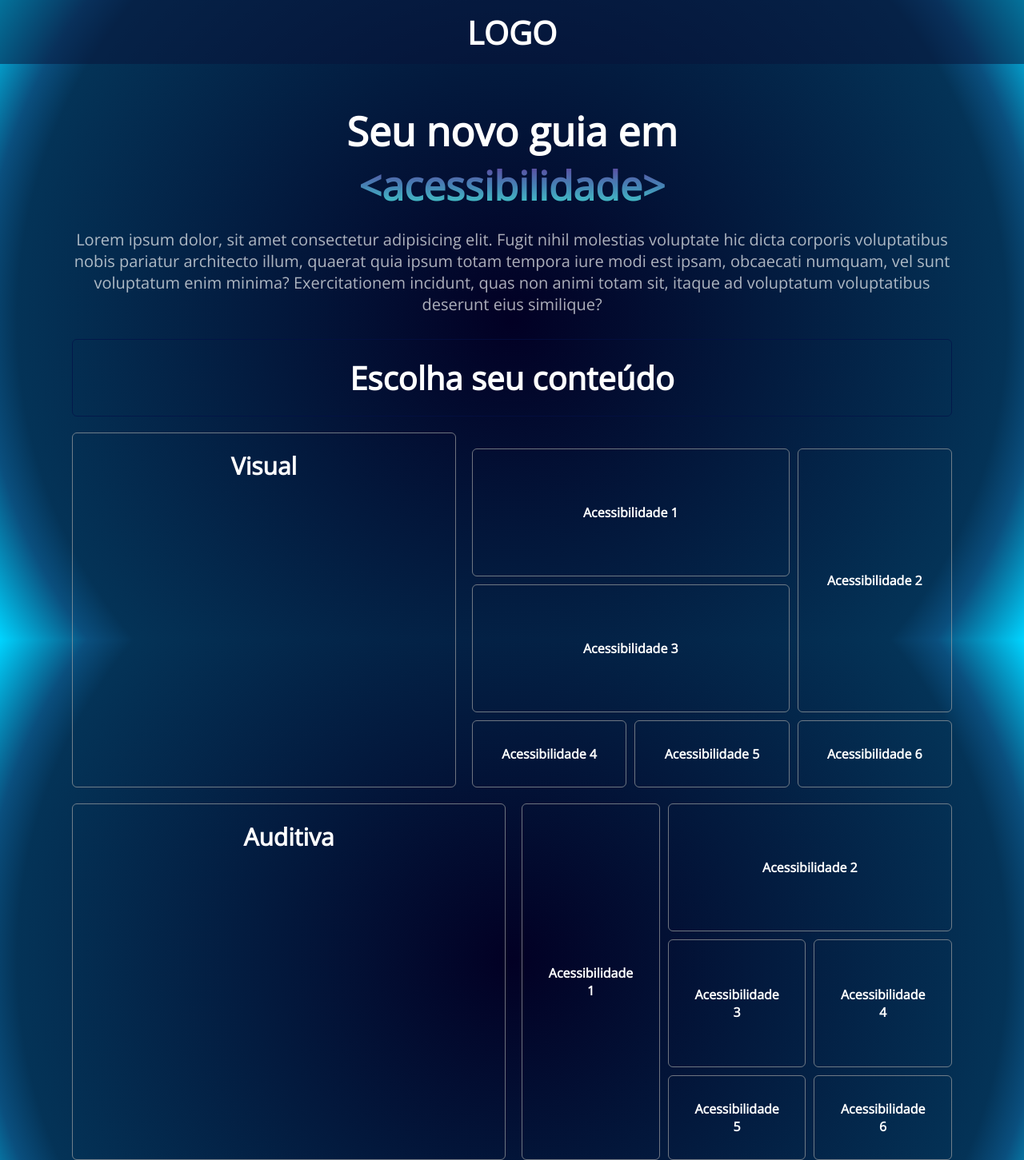
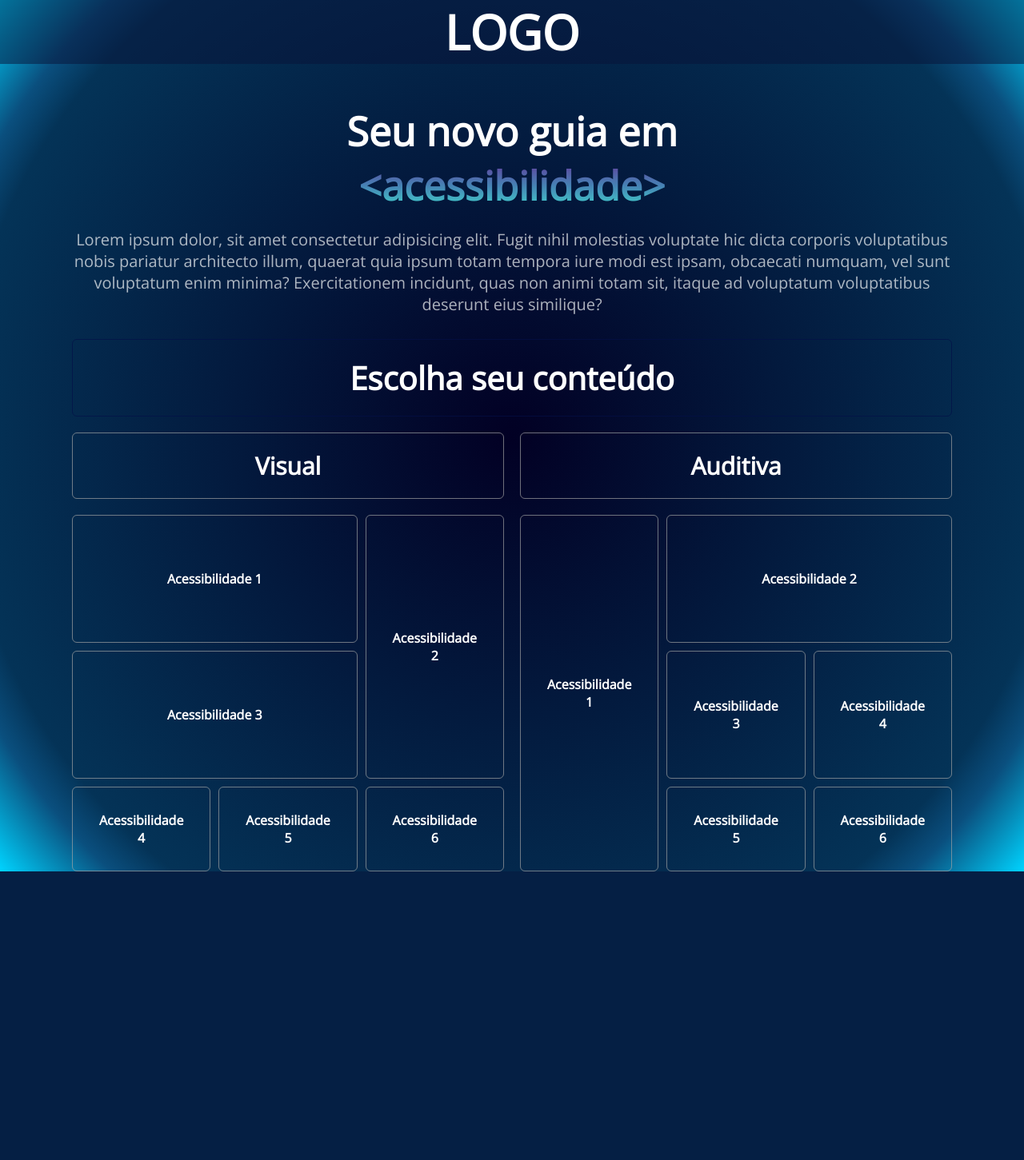
Before and after one commit to renato-diasp/project-accessibility, a PHP site: page / in a window 1280 px wide. Shown: the whole page at 80% size. After the commit the page ends 1090 px from the top, so only its background shows below. Run offline with PHP 8.4, Linux system fonts and the light colour scheme.

Commit message:
Update style.css

```diff
--- a/style.css
+++ b/style.css
@@ -11,7 +11,7 @@
 }
 
 body {
-  height: 100vh;
+  height: 100%;
 
   font-family: "Open Sans", sans-serif;
   font-size: 1.6rem;
@@ -23,18 +23,21 @@
       rgba(4, 51, 87, 1) 82%,
       rgba(10, 79, 126, 1) 88%,
       rgba(0, 212, 255, 1) 100%);
+  background-repeat: no-repeat;
+  background-size: cover;
 }
 
 /* header style */
 
 .header {
+
   height: 8rem;
 
 
   display: flex;
   justify-content: space-around;
   align-items: center;
-  gap: 85rem;
+
 
   background-color: rgba(9, 18, 56, 0.5);
 }
@@ -43,16 +46,17 @@
   text-decoration: none;
   color: #fff;
 
-  font-size: 4rem;
+  font-size: 6rem;
+
+
 }
 
-.header ul {
+/* .header ul {
   display: flex;
 }
 
 .header li {
   list-style: none;
-  /* display: inline-block;  */
   margin-right: 2rem;
 }
 
@@ -62,7 +66,7 @@
   color: #fff;
 
   font-size: 3rem;
-}
+} */
 
 /* main style */
 
@@ -123,16 +127,22 @@
   font-size: 4rem;
 }
 
+.accessibilities{
+  display: flex;
+  gap: 2rem
+
+}
+
 .categories {
   display: flex;
-  justify-content: space-between;
+  flex-direction: column;
   column-gap: 2rem;
 
   margin-top: 2rem;
 }
 
 .accessibility {
-  width: 60rem;
+
 
   font-size: 2rem;
   text-align: center;
@@ -168,7 +178,7 @@
     "op4 op5 op6";
   gap: 1rem;
 
-  width: 60rem;
+
 
 
 
@@ -217,7 +227,9 @@
     "op7 op11 op12";
   gap: 1rem;
 
-  width: 60rem;
+  margin-top: 2rem;
+
+
 }
 
 #op7 {
@@ -263,6 +275,8 @@
   text-decoration: none;
   color: #fff;
   font-weight: 600;
+
+
 }
 
 .visual-accessibility div:hover,
@@ -273,3 +287,29 @@
   background-color: rgba(47, 73, 107, 0.575);
 
 }
+
+
+@media (max-width: 1200px){
+  .header{
+    gap: 40%
+  }
+  .accessibilities{
+    flex-direction: column;
+  }
+
+  .visual-accessibility, .hearing-accessibility{
+    width: 100%;
+  }
+}
+
+@media (max-width: 768px){
+
+  .container p{
+    display: none;
+  }
+  .visual-accessibility,
+  .hearing-accessibility{
+    display: flex;
+    flex-direction: column;
+  }
+}
```
